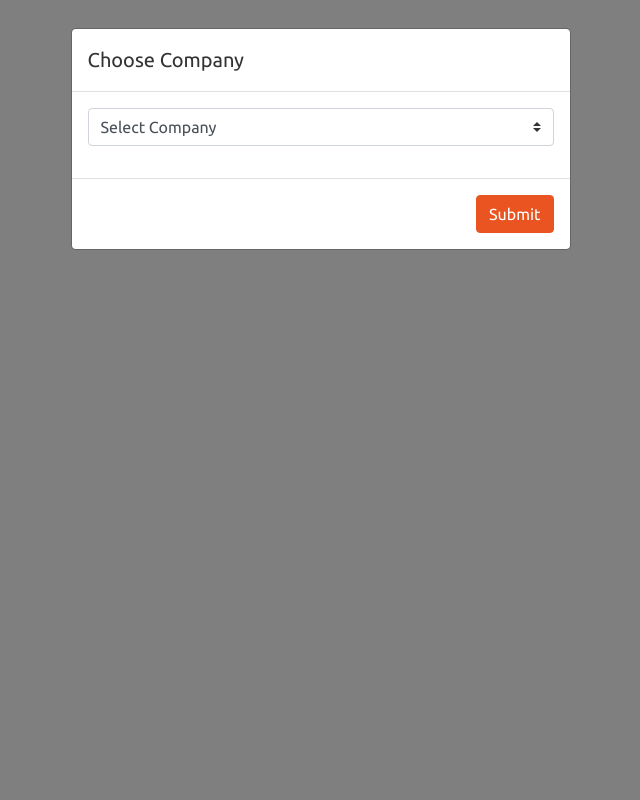
After one commit to exsaro/mango-mandi, a PHP site: page /View/chooseCompany.php in a window 1280 px wide. The commit adds this page. Shown: the whole page, without its empty margins (311-951 px from the left). Run offline with PHP 8.4, Linux system fonts and the light colour scheme.

Commit message:
Changes commited

```diff
--- a/DataBase/transaction_master.csv
+++ /dev/null
@@ -1 +0,0 @@
-"1","1","Season Mango","SEA234ON","A"
--- a/Model/TransactionMaster.php
+++ b/Model/TransactionMaster.php
@@ -24,7 +24,6 @@
                 $_SESSION['message']        = 'You have successfully added the record';
             }
             $storeCompanyData = mysqli_query( $this->connected, $sql);
-
             if($storeCompanyData){
                 $_SESSION['alert']          = 'alert-success';
             }else{
--- /dev/null
+++ b/View/chooseCompany.php
@@ -0,0 +1,52 @@
+<!DOCTYPE html>
+<html lang="en">
+<head>
+    <meta charset="UTF-8">
+    <meta name="viewport" content="width=device-width, initial-scale=1.0">
+    <link rel="stylesheet" href="../css/bootstrap.min.css">
+    <link rel="stylesheet" href="../css/style.css">
+    <title>Document</title>
+</head>
+<body class="modal-open">
+
+
+    <!-- Modal -->
+<div class="modal fade show" id="exampleModal" data-backdrop="static" tabindex="-1" role="dialog" aria-labelledby="exampleModalLabel" aria-hidden="true" style="padding-right: 17px; display: block;">
+  <div class="modal-dialog">
+    <div class="modal-content">
+      <div class="modal-header">
+        <h5 class="modal-title" id="exampleModalLabel">Choose Company</h5>
+        </button>
+      </div>
+      <form action="">
+      <div class="modal-body">
+
+            <div class="form-group">
+                <select class="custom-select">
+                <option selected="">Select Company</option>
+                <option value="1">One</option>
+                <option value="2">Two</option>
+                <option value="3">Three</option>
+                </select>
+            </div>
+
+      </div>
+      <div class="modal-footer">
+        <button type="button" class="btn btn-primary">Submit</button>
+      </div>
+      </form>
+    </div>
+  </div>
+</div>
+
+
+<div class="modal-backdrop fade show"></div>
+    <!-- Jquery  -->
+    <script src="../js/jquery/jquery-3.3.1.min.js"></script>
+    <!-- Validation Plug-in -->
+    <script src="../js/Validation/jquery.validate.min.js"></script>
+    <!--External Js  -->
+    <script src="../js/script/login.js"></script>
+
+</body>
+</html>
--- a/View/login.php
+++ b/View/login.php
@@ -33,7 +33,8 @@
             $_SESSION['user_type_id']   = $select['user_type_id'];
             $_SESSION['user_name']      = $select['user_name'];
             $_SESSION['company_name']   = $commonData->getCompanyName($select['company_id']);
-            header("Location:./dashboard.php");
+            // header("Location:./dashboard.php");
+            header("Location:./chooseCompany.php");
         }else{
             //Login Failed
             $loginError = true;
@@ -88,7 +89,7 @@
                         </form>
                     </div>
                 </div>
-                <div class="mt-4 text-center"><a href="register.html" class="btn btn-dark w-50">Register</a></div>
+
 
             </div>
 
```
Also changed, not shown: DataBase/execute.sql (deleted, +0 -7 lines).
